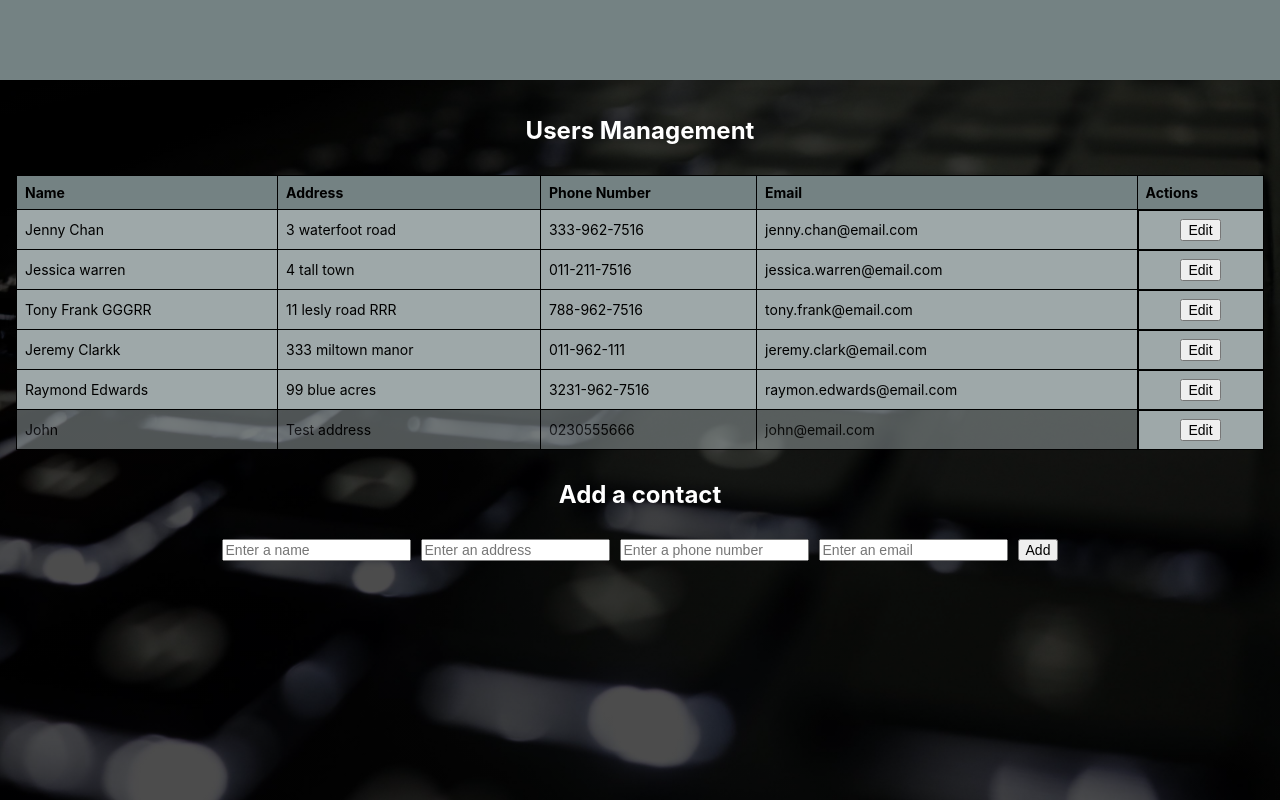
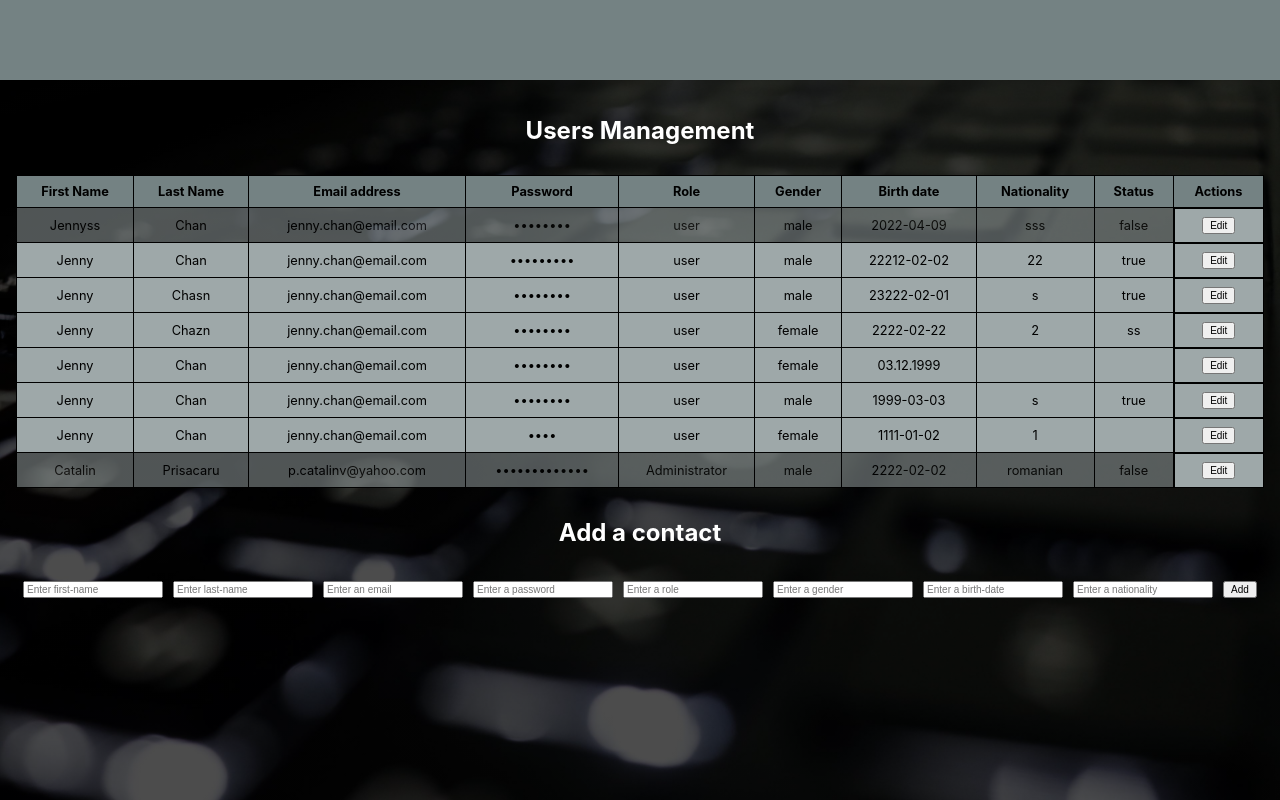
Before and after one commit to Catalinx99/assist-tech, a React (Create React App) app: page /user-management in a window 1280 px wide. Built offline with nearby package versions, Linux system fonts and the light colour scheme; data requests are answered from the project's data file.

Commit message:
chenge input table , add inactive/active status

```diff
--- a/db.json
+++ b/db.json
@@ -1,50 +1,99 @@
 {
   "users": [
     {
-      "id": 1,
-      "fullName": "Jenny Chan",
-      "address": "3 waterfoot road",
-      "phoneNumber": "333-962-7516",
+      "firstName": "Jennyss",
+      "lastName": "Chan",
       "email": "jenny.chan@email.com",
-      "status": true
+      "password": "*******",
+      "role": "user",
+      "gender": "male",
+      "birthDate": "2022-04-09",
+      "nationality": "sss",
+      "status": "false",
+      "id": 1
     },
     {
-      "id": 2,
-      "fullName": "Jessica warren",
-      "address": "4 tall town",
-      "phoneNumber": "011-211-7516",
-      "email": "jessica.warren@email.com",
-      "status": true
+      "firstName": "Jenny",
+      "lastName": "Chan",
+      "email": "jenny.chan@email.com",
+      "password": "sdasdasd",
+      "role": "user",
+      "gender": "male",
+      "birthDate": "22212-02-02",
+      "nationality": "22",
+      "status": "true",
+      "id": 2
     },
     {
-      "fullName": "Tony Frank GGGRR",
-      "address": "11 lesly road RRR",
-      "phoneNumber": "788-962-7516",
-      "email": "tony.frank@email.com",
+      "firstName": "Jenny",
+      "lastName": "Chasn",
+      "email": "jenny.chan@email.com",
+      "password": "*******",
+      "role": "user",
+      "gender": "male",
+      "birthDate": "23222-02-01",
+      "nationality": "s",
+      "status": "true",
       "id": 3
     },
     {
-      "fullName": "Jeremy Clarkk",
-      "address": "333 miltown manor",
-      "phoneNumber": "011-962-111",
-      "email": "jeremy.clark@email.com",
+      "firstName": "Jenny",
+      "lastName": "Chazn",
+      "email": "jenny.chan@email.com",
+      "password": "*******",
+      "role": "user",
+      "gender": "female",
+      "birthDate": "2222-02-22",
+      "nationality": "2",
+      "status": "ss",
       "id": 4
     },
     {
       "id": 5,
-      "fullName": "Raymond Edwards",
-      "address": "99 blue acres",
-      "phoneNumber": "3231-962-7516",
-      "email": "raymon.edwards@email.com",
+      "firstName": "Jenny",
+      "lastName": "Chan",
+      "email": "jenny.chan@email.com",
+      "password": "*******",
+      "role": "user",
+      "gender": "female",
+      "birthDate": "03.12.1999",
       "status": true
     },
     {
-      "fullName": "John",
-      "address": "Test address",
-      "phoneNumber": "0230555666",
-      "email": "john@email.com",
-      "id": 6,
-      "status": false
+      "firstName": "Jenny",
+      "lastName": "Chan",
+      "email": "jenny.chan@email.com",
+      "password": "*******",
+      "role": "user",
+      "gender": "male",
+      "birthDate": "1999-03-03",
+      "nationality": "s",
+      "status": "true",
+      "id": 6
+    },
+    {
+      "firstName": "Jenny",
+      "lastName": "Chan",
+      "email": "jenny.chan@email.com",
+      "password": "123",
+      "role": "user",
+      "gender": "female",
+      "birthDate": "1111-01-02",
+      "nationality": "1",
+      "status": true,
+      "id": 7
+    },
+    {
+      "firstName": "Catalin",
+      "lastName": "Prisacaru",
+      "email": "p.catalinv@yahoo.com",
+      "password": "123qweasdzxc",
+      "role": "Administrator",
+      "gender": "male",
+      "birthDate": "2222-02-02",
+      "nationality": "romanian",
+      "status": "false",
+      "id": 8
     }
   ]
 }
--- a/package.json
+++ b/package.json
@@ -10,6 +10,7 @@
     "react-dom": "^17.0.2",
     "react-router-dom": "^5.3.0",
     "react-scripts": "5.0.0",
+    "react-super-responsive-table": "^5.2.0",
     "uuid": "^8.3.2",
     "web-vitals": "^2.1.4"
   },
--- a/src/components/Login/LoginCss.css
+++ b/src/components/Login/LoginCss.css
@@ -76,6 +76,7 @@ form .txt_field{
 }
 .pass a{
   color: #000000;
+	font-size: 14px;
 }
 .pass:hover{
   text-decoration: underline;
@@ -106,3 +107,10 @@ input[type="submit"]:hover{
 	text-decoration: none;
 	color: inherit;
 }
+input:-webkit-autofill,
+input:-webkit-autofill:hover,
+input:-webkit-autofill:focus,
+input:-webkit-autofill:active {
+    transition: background-color 5000s ease-in-out 0s;
+    -webkit-text-fill-color: #fff !important;
+}
--- a/src/components/UsersManagementPage/EditableRow.js
+++ b/src/components/UsersManagementPage/EditableRow.js
@@ -1,38 +1,30 @@
 import React from 'react'
+import "./UsersManagement.css";
 
 const EditableRow = ({ editFormData, handleEditFormChange, handleCancelClick }) => {
   return (
-    <tr>
+    <tr className='sss'>
       <td>
         <input
-          text="text"
+          type="text"
           required="required"
-          placeholder='Enter a name'
-          name='fullName'
-          value={editFormData.fullName}
+          placeholder='Enter first-name'
+          name='firstName'
+          value={editFormData.firstName}
           onChange={handleEditFormChange} />
       </td>
       <td>
         <input
-          text="text"
+          type="text"
           required="required"
-          placeholder='Enter an address'
-          name='address'
-          value={editFormData.address}
+          placeholder='Enter a last-name'
+          name='lastName'
+          value={editFormData.lastName}
           onChange={handleEditFormChange} />
       </td>
       <td>
         <input
-          text="text"
-          required="required"
-          placeholder='Enter a phone number'
-          name='phoneNumber'
-          value={editFormData.phoneNumber}
-          onChange={handleEditFormChange} />
-      </td>
-      <td>
-        <input
-          text="email"
+          type="email"
           required="required"
           placeholder='Enter an email'
           name='email'
@@ -40,11 +32,65 @@ const EditableRow = ({ editFormData, handleEditFormChange, handleCancelClick })
           onChange={handleEditFormChange} />
       </td>
       <td>
+        <input
+          type="password"
+          required="required"
+          placeholder='Enter a password'
+          name='password'
+          value={editFormData.password}
+          onChange={handleEditFormChange} />
+      </td>
+      <td>
+        <input
+          type="text"
+          required="required"
+          placeholder='Enter an role'
+          name='role'
+          value={editFormData.role}
+          onChange={handleEditFormChange} />
+      </td>
+      <td>
+        <input
+          type="text"
+          required="required"
+          placeholder='Enter a gender'
+          name='gender'
+          value={editFormData.gender}
+          onChange={handleEditFormChange} />
+      </td>
+      <td>
+        <input
+          type="date"
+          required="required"
+          placeholder='Enter a birth-date'
+          name='birthDate'
+          value={editFormData.birthDate}
+          onChange={handleEditFormChange} />
+      </td>
+      <td>
+        <input
+          type="text"
+          required="required"
+          placeholder='Enter a nationality'
+          name='nationality'
+          value={editFormData.nationality}
+          onChange={handleEditFormChange} />
+      </td>
+      <td>
+        <input
+          type="text"
+          required="required"
+          placeholder='Enter a status'
+          name='status'
+          value={editFormData.status}
+          onChange={handleEditFormChange} />
+      </td>
+      <td>
         <button type='submit'> Save </button>
         <button type='button' onClick={handleCancelClick}>
           Cancel </button>
       </td>
-    </tr>
+    </tr >
   )
 }
 
--- a/src/components/UsersManagementPage/ReadOnlyRow.js
+++ b/src/components/UsersManagementPage/ReadOnlyRow.js
@@ -1,19 +1,25 @@
+/* eslint-disable eqeqeq */
 import React from 'react'
 import "./UsersManagement.css"
 
 const ReadOnlyRow = ({ contact, handleEditClick }) => {
   return (
-    <tr className={contact.status === false ? 'deactivated' : ''}>
-      <td className='contactField'> {contact.fullName} </td>
-      <td className='contactField'> {contact.address} </td>
-      <td className='contactField'> {contact.phoneNumber} </td>
+    <tr className={contact.status === "false" ? 'deactivated' : ''}>
+      <td className='contactField'> {contact.firstName} </td>
+      <td className='contactField'> {contact.lastName} </td>
       <td className='contactField'> {contact.email} </td>
+      <td className='contactField hidetext'> {contact.password} </td>
+      <td className='contactField'> {contact.role} </td>
+      <td className='contactField'> {contact.gender} </td>
+      <td className='contactField'> {contact.birthDate} </td>
+      <td className='contactField'> {contact.nationality} </td>
+      <td className='contactField'> {contact.status} </td>
       <td>
         <button type='button' onClick={(event) => handleEditClick(event, contact)}>
           Edit
         </button>
       </td>
-    </tr>
+    </tr >
   );
 };
 
--- a/src/components/UsersManagementPage/UsersManagement.css
+++ b/src/components/UsersManagementPage/UsersManagement.css
@@ -13,15 +13,15 @@
 
 table {
   border-collapse: collapse;
-  width: 100%;
+  width: 100% !important;
 }
 
 th,
 td {
   border: 1px solid #000000;
-  text-align: left;
+  text-align: center;
   padding: 8px;
-  font-size: 32px;
+  font-size: 1vw !important;
 }
 
 th {
@@ -35,6 +35,7 @@ td {
 .form {
   display: flex;
   gap: 5px;
+  justify-content: center;
 }
 
 form td:last-child {
@@ -43,11 +44,11 @@ form td:last-child {
 }
 
 form * {
-  font-size: 14px;
+  font-size: 10px;
 }
 .addContact {
   justify-content: center;
-text-align: center;
+  text-align: center;
 }
 .addContact input {
   margin-right: 10px;
@@ -56,3 +57,9 @@ text-align: center;
 .deactivated .contactField{
   opacity: 50%;
 }
+.hidetext { -webkit-text-security: disc;
+}
+.sss input{
+  font-size: 1.1vw !important;
+  width: 80%;
+}
--- a/src/components/UsersManagementPage/UsersManagement.js
+++ b/src/components/UsersManagementPage/UsersManagement.js
@@ -23,17 +23,26 @@ const UsersManagement = () => {
 
 
   const [addFormData, setAddFormData] = useState({
-    fullName: '',
-    address: '',
-    phoneNumber: '',
-    email: ''
+    firstName: '',
+    lastName: '',
+    email: '',
+    password: '',
+    role: '',
+    gender: '',
+    birthDate: '',
+    nationality: ''
   })
 
   const [editFormData, setEditFormData] = useState({
-    fullName: '',
-    address: '',
-    phoneNumber: '',
-    email: ''
+    firstName: '',
+    lastName: '',
+    email: '',
+    password: '',
+    role: '',
+    gender: '',
+    birthDate: '',
+    nationality: '',
+    status: ''
   })
 
 
@@ -65,10 +74,14 @@ const UsersManagement = () => {
   const handleAddFormSubmit = (event) => {
     event.preventDefault();
     const newContact = {
-      fullName: addFormData.fullName,
-      address: addFormData.address,
-      phoneNumber: addFormData.phoneNumber,
+      firstName: addFormData.firstName,
+      lastName: addFormData.lastName,
       email: addFormData.email,
+      password: addFormData.password,
+      role: addFormData.role,
+      gender: addFormData.gender,
+      birthDate: addFormData.birthDate,
+      nationality: addFormData.nationality
     };
 
     services.post('users', newContact).then(() => {
@@ -82,10 +95,15 @@ const UsersManagement = () => {
     event.preventDefault();
 
     const editedContact = {
-      fullName: editFormData.fullName,
-      address: editFormData.address,
-      phoneNumber: editFormData.phoneNumber,
-      email: editFormData.email
+      firstName: editFormData.firstName,
+      lastName: editFormData.lastName,
+      email: editFormData.email,
+      password: editFormData.password,
+      role: editFormData.role,
+      gender: editFormData.gender,
+      birthDate: editFormData.birthDate,
+      nationality: editFormData.nationality,
+      status: editFormData.status
     }
 
     services.put(`users/${editContactId}`, editedContact).then(() => {
@@ -102,10 +120,15 @@ const UsersManagement = () => {
     setEditContactId(contact.id);
 
     const formValues = {
-      fullName: contact.fullName,
-      address: contact.address,
-      phoneNumber: contact.phoneNumber,
+      firstName: contact.firstName,
+      lastName: contact.lastName,
       email: contact.email,
+      password: contact.password,
+      role: contact.role,
+      gender: contact.gender,
+      birthDate: contact.birthDate,
+      nationality: contact.nationality,
+      status: contact.status
     }
     setEditFormData(formValues);
   }
@@ -120,10 +143,15 @@ const UsersManagement = () => {
         <table>
           <thead>
             <tr>
-              <th> Name </th>
-              <th> Address </th>
-              <th> Phone Number </th>
-              <th> Email </th>
+              <th> First Name </th>
+              <th> Last Name </th>
+              <th> Email address </th>
+              <th> Password </th>
+              <th> Role </th>
+              <th> Gender </th>
+              <th> Birth date </th>
+              <th> Nationality </th>
+              <th> Status </th>
               <th> Actions </th>
             </tr>
           </thead>
@@ -145,23 +173,16 @@ const UsersManagement = () => {
       <form onSubmit={handleAddFormSubmit} className="addContact">
         <input
           type="text"
-          name="fullName"
+          name="firstName"
           required="required"
-          placeholder="Enter a name"
+          placeholder="Enter first-name"
           onChange={handleAddFormChange}
         />
         <input
           type="text"
-          name="address"
+          name="lastName"
           required="required"
-          placeholder="Enter an address"
-          onChange={handleAddFormChange}
-        />
-        <input
-          type="text"
-          name="phoneNumber"
-          required="required"
-          placeholder="Enter a phone number"
+          placeholder="Enter last-name"
           onChange={handleAddFormChange}
         />
         <input
@@ -171,6 +192,41 @@ const UsersManagement = () => {
           placeholder="Enter an email"
           onChange={handleAddFormChange}
         />
+        <input
+          type="password"
+          name="password"
+          required="required"
+          placeholder="Enter a password"
+          onChange={handleAddFormChange}
+        />
+        <input
+          type="text"
+          name="role"
+          required="required"
+          placeholder="Enter a role"
+          onChange={handleAddFormChange}
+        />
+        <input
+          type="text"
+          name="gender"
+          required="required"
+          placeholder="Enter a gender"
+          onChange={handleAddFormChange}
+        />
+        <input
+          type="text"
+          name="birthDate"
+          required="required"
+          placeholder="Enter a birth-date"
+          onChange={handleAddFormChange}
+        />
+        <input
+          type="text"
+          name="nationality"
+          required="required"
+          placeholder="Enter a nationality"
+          onChange={handleAddFormChange}
+        />
         <button type="submit">Add</button>
       </form>
     </div>
```
Also changed, not shown: 1 other file (tests, documents, lock files or other folders).
